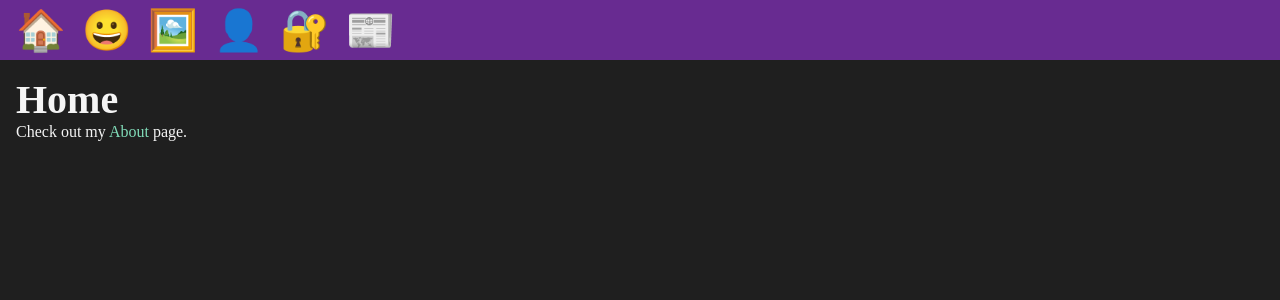
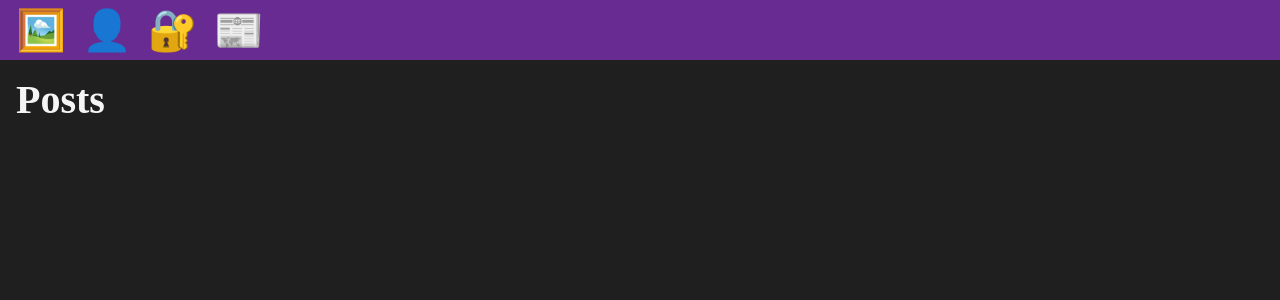
Before and after one commit to dante-alves/wsBackend-Fabrica25.2, a Django app: page / in a window 1280 px wide. Shown: the top 300 px of the page. Run offline with Django 5.2, Linux system fonts and the light colour scheme; data that the repository does not hold is empty.

Commit message:
style: modificando a estrutura dos templates

```diff
--- a/myproject/urls.py
+++ b/myproject/urls.py
@@ -26,9 +26,7 @@ urlpatterns = [
      re_path(r'^media/(?P<path>.*)$', serve, {'document_root': settings.MEDIA_ROOT}),
     re_path(r'^static/(?P<path>.*)$', serve, {'document_root': settings.STATIC_ROOT}),
     path('admin/', admin.site.urls),
-    path('', views.homepage),
-    path('about/', views.about),
-    path('posts/', include('posts.urls')),
+    path('', include('posts.urls')),
     path('users/', include('users.urls')),
     path('news/', include('news.urls')),
 ]
--- a/myproject/views.py
+++ b/myproject/views.py
@@ -1,9 +1,2 @@
 #from django.http import HttpResponse
 from django.shortcuts import render
-def homepage(request):
-    #return HttpResponse("Hello World! I'm Home.")
-    return render(request, 'home.html')
-
-def about(request):
-    #return HttpResponse("Hello World! What about?")
-    return render(request, 'about.html')
--- a/templates/home.html
+++ /dev/null
@@ -1,10 +0,0 @@
-{% extends 'layout.html' %}
-
-{% block title %}
-    Home
-{% endblock %}
-
-{%  block content%}
-    <h1>Home</h1>
-    <p>Check out my <a href="/about">About</a> page.</p>
-{% endblock %}
--- a/templates/layout.html
+++ b/templates/layout.html
@@ -13,12 +13,6 @@
 <body>
     <nav>
         <div class="links">
-            <a href="/" title="Home">
-                <span role="img" aria-label="Home">🏠</span>
-            </a>
-            <a href="/about" title="About">
-                <span role="img" aria-label="About">😀</span>
-            </a>
             <a href="{% url 'posts:list' %}" title="Posts">
                 <span role="img" aria-label="Posts">🖼️</span>
             </a>
```
Also changed, not shown: templates/about.html (deleted, +0 -10 lines).
